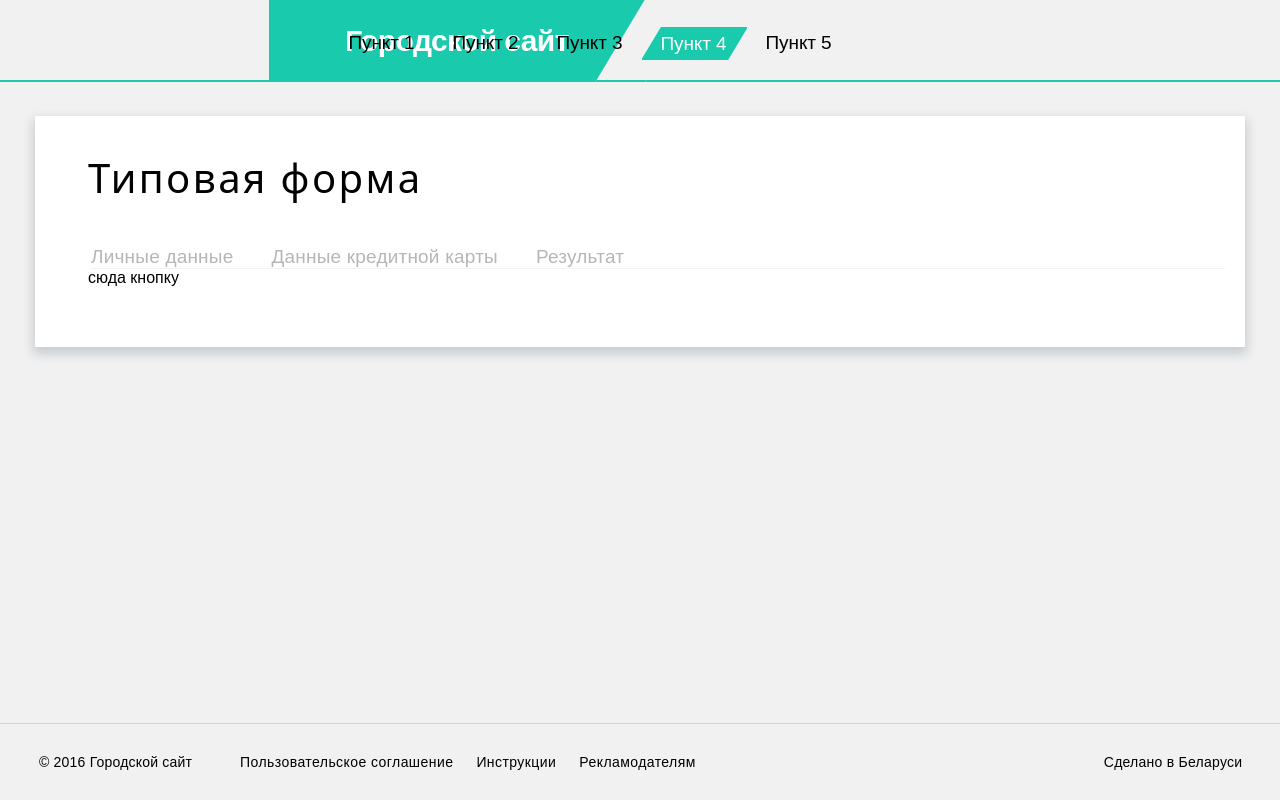
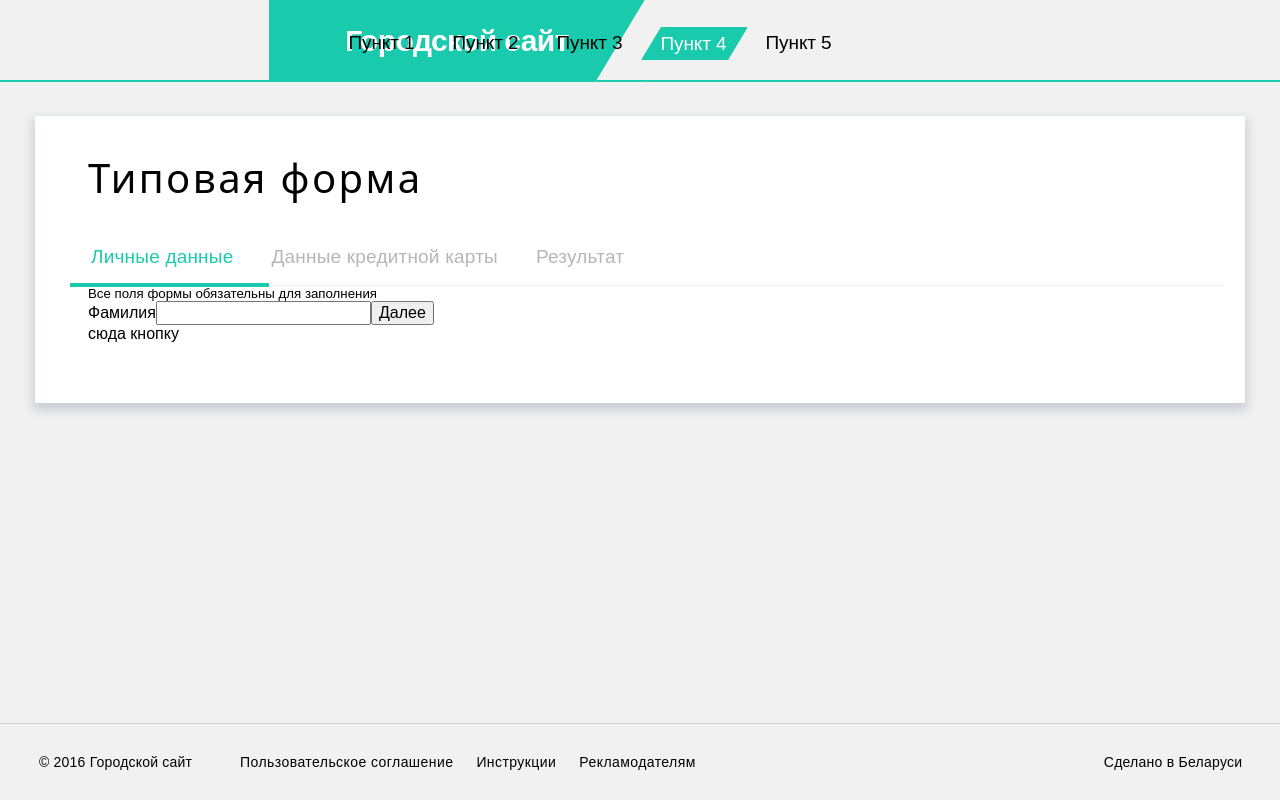
Before and after one commit to JimakPasha/registrations-users, a React app: page / in a window 1280 px wide. Built offline with nearby package versions, Linux system fonts and the light colour scheme; the HTML template or start-up script is replaced by a standard one.

Commit message:
feat: add part form

```diff
--- a/package.json
+++ b/package.json
@@ -46,8 +46,10 @@
     "webpack-dev-server": "^4.5.0"
   },
   "dependencies": {
+    "formik": "^2.2.9",
     "react": "^17.0.2",
     "react-dom": "^17.0.2",
-    "react-router-dom": "^5.3.0"
+    "react-router-dom": "^5.3.0",
+    "yup": "^0.32.11"
   }
 }
--- a/src/App.js
+++ b/src/App.js
@@ -1,8 +1,8 @@
 import React from 'react';
 import Header from './components/Header/Header';
-// import StartPage from './components/pages/StartPage/StartPage';
+// import StartPage from './pages/StartPage/StartPage';
 import Footer from './components/Footer/Footer';
-import PersonFormPage from './components/pages/PersonFormPage/PersonFormPage';
+import RegistrationPage from './pages/RegistrationPage/RegistrationPage';
 import './styles/global.scss';
 
 const App = () => {
@@ -12,7 +12,7 @@ const App = () => {
       <main className="main">
         <div className="container">
           {/* <StartPage /> */}
-          <PersonFormPage />
+          <RegistrationPage />
         </div>
       </main>
       <Footer />
--- /dev/null
+++ b/src/pages/PersonRegistrationPage/PersonRegistrationPage.js
@@ -0,0 +1,53 @@
+import React from 'react';
+import { useFormik } from 'formik';
+import * as Yup from 'yup';
+import './PersonRegistrationPage.scss';
+
+const PersonRegistrationPage = () => {
+  const formik = useFormik({
+    initialValues: {
+      firstName: '',
+      surName: '',
+    },
+    validationSchema: Yup.object().shape({
+      firstName: Yup.string()
+        .max(20, 'Имя не должно быть более 20 букв')
+        .required('Заполните это поле'),
+      surName: Yup.string()
+        .max(20, 'Имя не должно быть более 20 букв')
+        .required('Заполните это поле'),
+    }),
+    onSubmit: (values) => console.log(values),
+  });
+
+  return (
+    <div className="person-registration">
+      <h5 className="person-registration__description">
+        Все поля формы обязательны для заполнения
+      </h5>
+      <form
+        className="person-registration__form"
+        onSubmit={formik.handleSubmit}
+      >
+
+        <label className="person-registration__label" htmlFor="surName">
+          Фамилия
+          <input
+            className="person-registration__input"
+            type="text"
+            name="surName"
+            onChange={formik.handleChange}
+            onBlur={formik.handleBlur}
+            value={formik.values.surName}
+          />
+          {formik.touched.surName && formik.errors.surName && (
+            <div>{formik.errors.surName}</div>
+          )}
+        </label>
+        <button type="submit">Далее</button>
+      </form>
+    </div>
+  );
+};
+
+export default PersonRegistrationPage;
--- a/src/components/pages/PersonFormPage/PersonFormPage.js
+++ b/src/pages/RegistrationPage/RegistrationPage.js
@@ -1,7 +1,8 @@
 import React from 'react';
-import './PersonFormPage.scss';
+import PersonRegistrationPage from '../PersonRegistrationPage/PersonRegistrationPage';
+import './RegistrationPage.scss';
 
-const PersonFormPage = () => {
+const RegistrationPage = () => {
   return (
     <div className="forms-wrap box">
       <div className="forms-wrap__header">
@@ -9,26 +10,27 @@ const PersonFormPage = () => {
         <nav className="forms-wrap__navigations">
           <ul className="forms-wrap__list">
             <li className="forms-wrap__item">
-              <a className="forms-wrap__links" href="/">
+              <a className="forms-wrap__link forms-wrap__link--active" href="/">
                 Личные данные
               </a>
             </li>
             <li className="forms-wrap__item">
-              <a className="forms-wrap__links" href="/">
+              <a className="forms-wrap__link" href="/">
                 Данные кредитной карты
               </a>
             </li>
             <li className="forms-wrap__item">
-              <a className="forms-wrap__links" href="/">
+              <a className="forms-wrap__link" href="/">
                 Результат
               </a>
             </li>
           </ul>
         </nav>
       </div>
+      <PersonRegistrationPage />
       <div className="form-wrap__footer">сюда кнопку</div>
     </div>
   );
 };
 
-export default PersonFormPage;
+export default RegistrationPage;
--- a/src/components/pages/PersonFormPage/PersonFormPage.scss
+++ b/src/pages/RegistrationPage/RegistrationPage.scss
@@ -17,6 +17,7 @@
   &__navigations {
     margin-left: 3px;
     border-bottom: 1px solid #f2f2f2;
+    padding-bottom: 17px;
   }
 
   &__list {
@@ -28,4 +29,18 @@
     margin-right: 38px;
     color: #b6b6b6;
   }
+
+  &__link--active {
+    color: #19cbac;
+    position: relative;
+    &::before {
+      content: '';
+      position: absolute;
+      bottom: -20px;
+      left: -21px;
+      width: 140%;
+      height: 4px;
+      background-color: #19cbac;
+    }
+  }
 }
--- a/src/components/pages/StartPage/StartPage.js
+++ b/src/pages/StartPage/StartPage.js
@@ -1,5 +1,5 @@
 import React, { useState } from 'react';
-import Button from '../../Button/Button';
+import Button from '../../components/Button/Button';
 import './StartPage.scss';
 
 const StartPage = () => {
```
Also changed, not shown: src/components/Input/Input.js (added, +23 -0 lines), src/components/Input/Input.scss (added), src/pages/PersonRegistrationPage/PersonRegistrationPage.scss (added), src/pages/StartPage/StartPage.scss (renamed from src/components/pages/StartPage/StartPage.scss), 1 other file (tests, documents, lock files or other folders).
